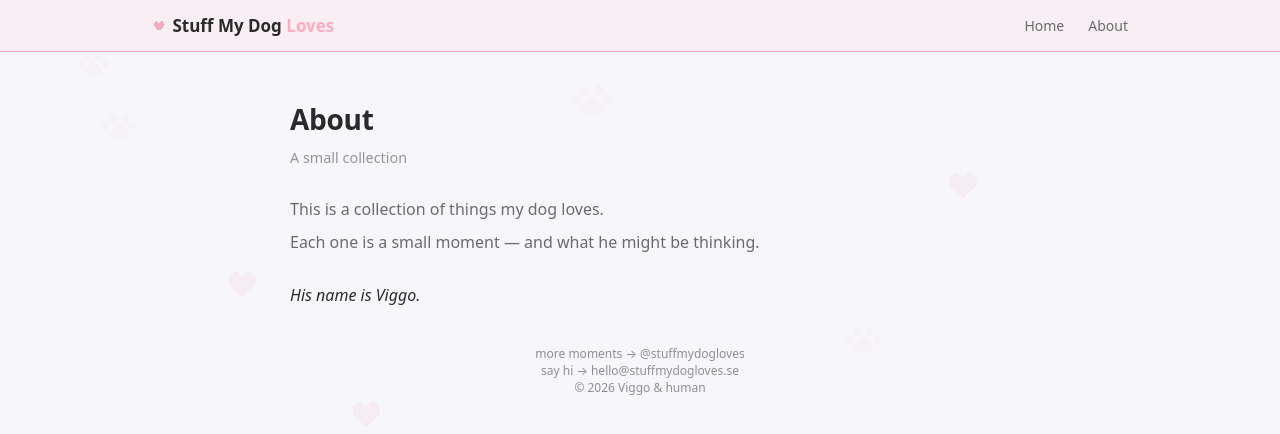
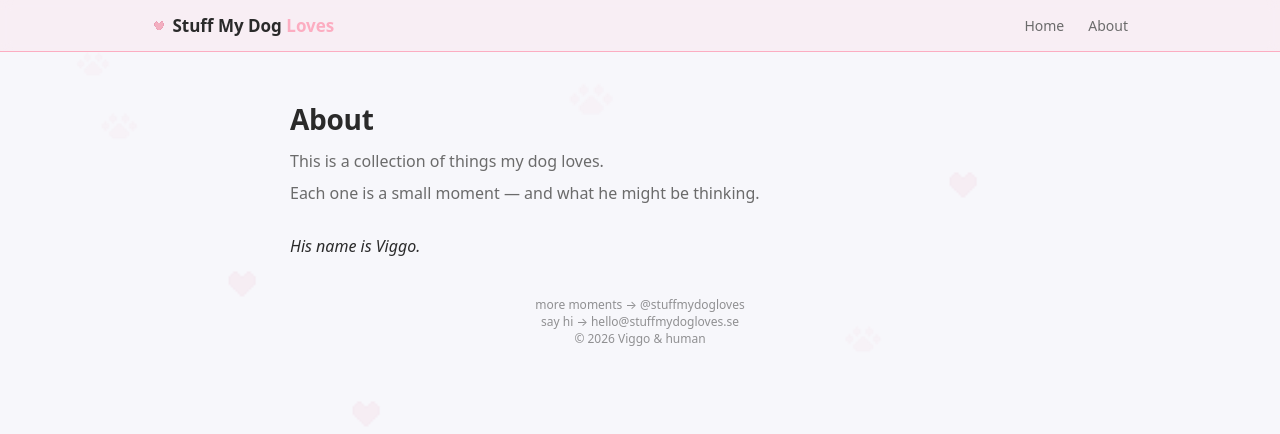
Before and after one commit to osmy25/stuff-my-dog-loves, a Next.js app: page /about in a window 1280 px wide. Shown: the top 434 px of the page. Built offline with nearby package versions, Linux system fonts and the light colour scheme.

Commit message:
fix about

```diff
--- a/app/about/page.jsx
+++ b/app/about/page.jsx
@@ -8,8 +8,6 @@ export default function AboutPage() {
   return (
     <div className={styles.container}>
       <h1 className={styles.title}>About</h1>
-
-      <p className={styles.subtitle}>A small collection</p>
 
       <p className={styles.text}>
         This is a collection of things my dog loves.
```
